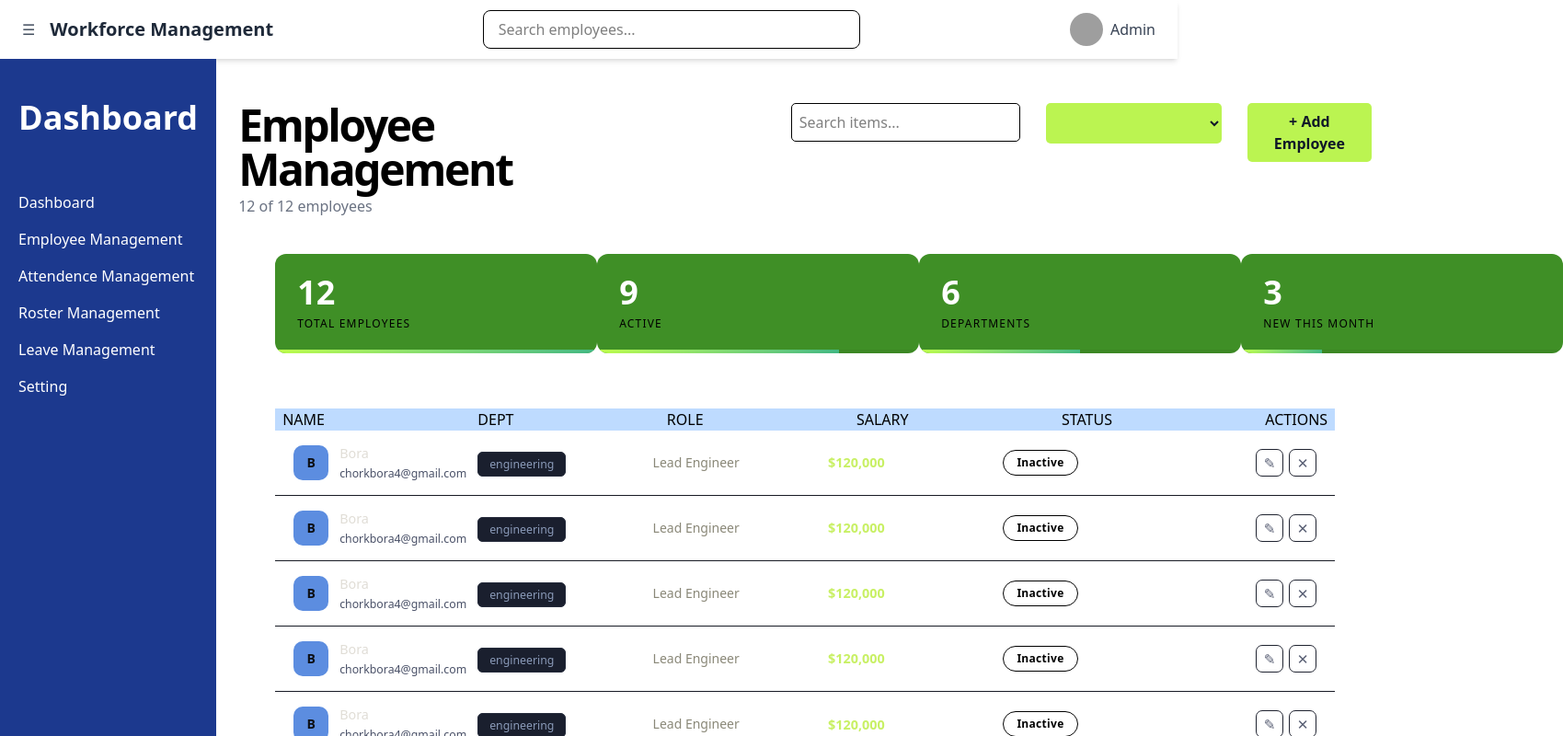
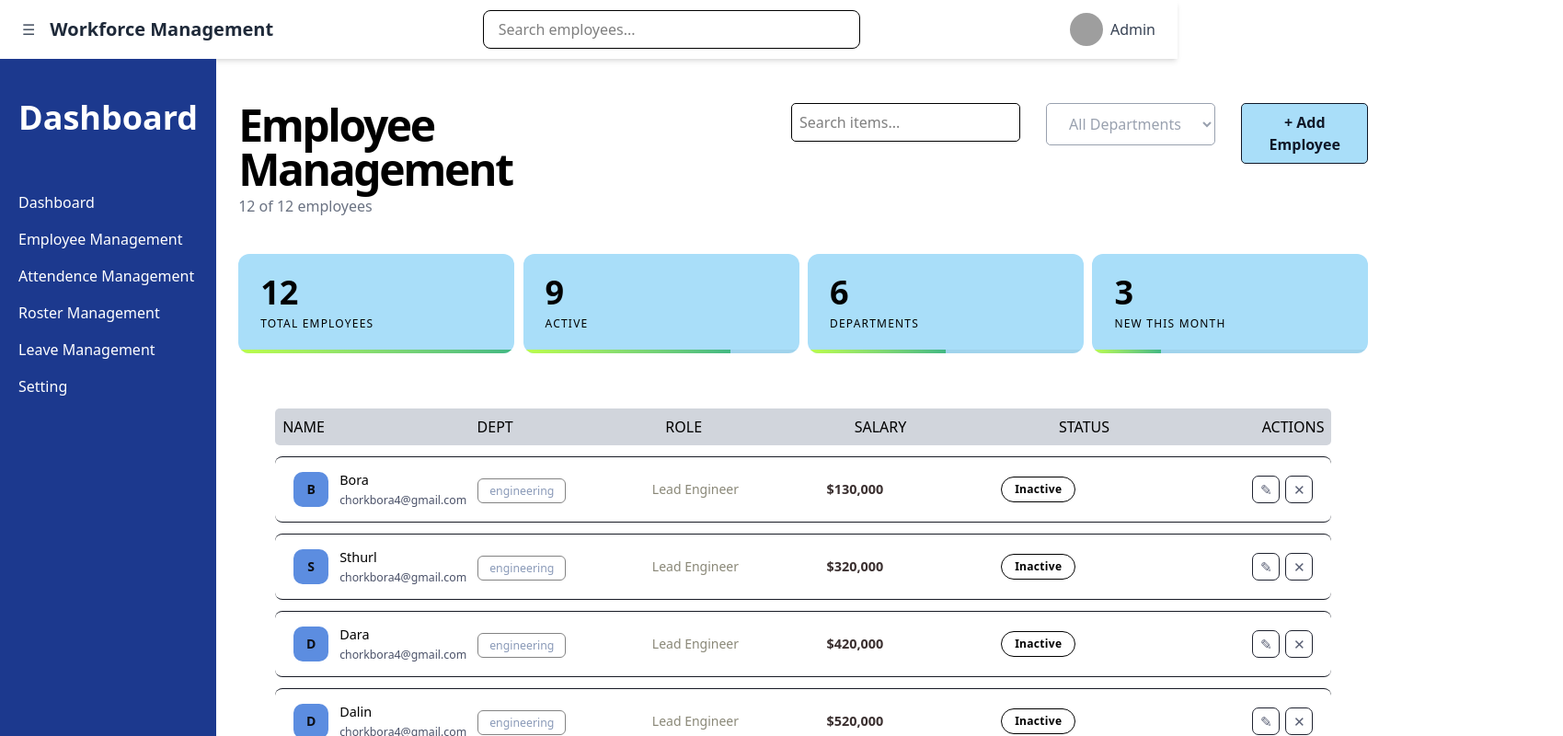
Before and after one commit to DaraCOOKED/HanSei-Electronics-fronted, a Nuxt app: page /employee-management in a window 1280 px wide. Shown: the top 800 px of the page at 92% size, 1699 px wide, since content can reach past the window. Built offline with nearby package versions, Linux system fonts and the light colour scheme; grey boxes are pictures that could not be loaded.

Commit message:
employee page 80%

```diff
--- a/app/components/Employee.vue
+++ b/app/components/Employee.vue
@@ -10,11 +10,11 @@ const props = defineProps({
 </script>
 
 <template>
-  <div class="relative overflow-hidden bg-[#3f8f26] rounded-xl p-6 min-w-[350px] flex flex-col">
+  <div class="relative overflow-hidden bg-[#a9def9] rounded-xl p-6 min-w-[300px] flex hover:bg-gray-100 transition-transform duration-400 ease-in-out hover:-translate-y-1">
 
     <!-- Content -->
     <div>
-      <h2 class="font-extrabold text-4xl text-white m-0 leading-none">
+      <h2 class="font-extrabold text-4xl text-black m-0 leading-none">
         {{ number }}
       </h2>
       <p class="text-black uppercase tracking-widest text-xs mt-2">
--- a/app/components/EmployeeStaff.vue
+++ b/app/components/EmployeeStaff.vue
@@ -20,7 +20,7 @@ const emit = defineEmits(['edit', 'delete'])
 </script>
 
 <template>
-  <tr class="w-full flex justify-between items-center border-b border-[#181b25] transition-colors duration-150 hover:bg-[#161923]">
+  <tr class="w-full flex justify-between items-center border-b border-t border-[#181b25] mt-3 transition-colors duration-150 hover:bg-[#] rounded-lg">
 
     <!-- Name -->
     <td class="flex-1 min-w-[200px] px-5 py-3.5">
@@ -42,7 +42,7 @@ const emit = defineEmits(['edit', 'delete'])
 
         <!-- Name + Email info -->
         <div class="flex flex-col gap-0.5">
-          <span class="font-medium text-[#e0ddd6] text-[0.9rem]">{{ name }}</span>
+          <span class="font-medium text-[#000000] text-[0.9rem]">{{ name }}</span>
           <span class="text-[#4a5168] text-[0.77rem]">{{ email }}</span>
         </div>
       </div>
@@ -50,7 +50,7 @@ const emit = defineEmits(['edit', 'delete'])
 
     <!-- Department -->
     <td class="flex-1 px-5 py-3.5">
-      <span class="bg-[#1a1f2e] border border-[#252b3b] rounded-md px-3 py-1 text-[0.77rem] text-[#8a9ab8] whitespace-nowrap">
+      <span class="bg-[#] border border-[#838383] rounded-md px-3 py-1 text-[0.77rem] text-[#8a9ab8] whitespace-nowrap">
         {{ department }}
       </span>
     </td>
@@ -61,7 +61,7 @@ const emit = defineEmits(['edit', 'delete'])
     </td>
 
     <!-- Salary -->
-    <td class="flex-1 px-5 py-3.5 text-[#c8f064] font-semibold text-[0.9rem]">
+    <td class="flex-1 px-5 py-3.5 text-[#3B3030] font-semibold text-[0.9rem]">
       ${{ salary }}
     </td>
 
@@ -70,6 +70,7 @@ const emit = defineEmits(['edit', 'delete'])
       <span
         class="inline-block px-3.5 py-1 rounded-full text-[0.75rem] font-semibold tracking-wide capitalize border"
         :class="{
+
           'bg-[rgba(92,224,138,0.12)] text-[#5ce08a] border-[rgba(92,224,138,0.25)]' : status === 'active',
           'bg-[r(224,92,92,0.12)]  text-[#e05c5c] border-[rgba(224,92,92,0.25)]'  : status === 'inactive',
           'bg-[rgba(224,163,92,0.12)] text-[#e0a35c] border-[rgba(224,163,92,0.25)]' : status === 'onleave',
--- a/app/pages/employee-management.vue
+++ b/app/pages/employee-management.vue
@@ -23,10 +23,10 @@ const stats = [
                 </div>
                 <div class="flex">
                     <div class="ml-30">
-                    <input v-model="searchQuery" type="search" placeholder="Search items..." class="border p-2 rounded-[5px] " /> <ul> <li v-for="item in filteredItems" :key="item">{{ item }}</li> </ul>
+                    <input v-model="searchQuery" type="search" placeholder="Search items..." class="border  p-2 rounded-[5px] hover:border-b hover:border-t" /> <ul> <li v-for="item in filteredItems" :key="item">{{ item }}</li> </ul>
                     </div>
                     <div class="ml-7">
-                        <select id="" v-model="selectedValue" class="bg-lime-300 rounded-[5px] text-gray-900 font-bold px-5 py-2.5">
+                        <select id="" type="All Departments" class="bg-300 border rounded-[5px] text-gray-400 px-5 py-2.5 hover:border-b hover:border-t">
                             <option value="" >All Departments</option>
                             <option value="" >Engineering</option>
                             <option value="" >Design</option>
@@ -37,8 +37,8 @@ const stats = [
 
                         </select>
                     </div>
-                    <div class="ml-7">
-                        <button class="bg-lime-300 text-gray-900 font-bold px-5 py-2 rounded-[5px] hover: border-none">
+                    <div class="ml-7 ">
+                        <button class="bg-[#a9def9]  text-gray-900 font-bold px-5 py-2 rounded-[5px] border">
                             + Add Employee
                         </button>
                     </div>
@@ -52,7 +52,7 @@ const stats = [
 
 
 
-            <div class="container flex justify-between mt-10 ml-10 mr-10">
+            <div class="container flex justify-between mt-10">
                 <Employee number="12" text="Total Employees" :percentage="100" />
                 <Employee number="9"  text="Active"          :percentage="75"  />
                 <Employee number="6"  text="Departments"     :percentage="50"  />
@@ -61,25 +61,25 @@ const stats = [
 
 
 
-            <div class="mt-15 ml-10 mr-10">
-            <div class="flex justify-between bg-blue-200 pr-2 pl-2">
-                <NuxtLink to="/NAME">NAME</NuxtLink>
-                <NuxtLink to="/NAME">DEPT</NuxtLink>
-                <NuxtLink to="/NAME">ROLE</NuxtLink>
-                <NuxtLink to="/NAME">SALARY</NuxtLink>
-                <NuxtLink to="/NAME">STATUS</NuxtLink>
-                <NuxtLink to="/NAME">ACTIONS</NuxtLink>
+            <div class="mt-15 ml-10 mr-10   rounded-[5px]">
+            <div class="flex justify-between bg-gray-300 pr-2 pl-2 rounded-[5px] p-2">
+                <NuxtLink to="/NAME" class="transition-transform duration-400 ease-in-out hover:-translate-y-1">NAME</NuxtLink>
+                <NuxtLink to="/NAME" class="transition-transform duration-400 ease-in-out hover:-translate-y-1">DEPT</NuxtLink>
+                <NuxtLink to="/NAME" class="transition-transform duration-400 ease-in-out hover:-translate-y-1">ROLE</NuxtLink>
+                <NuxtLink to="/NAME" class="transition-transform duration-400 ease-in-out hover:-translate-y-1">SALARY</NuxtLink>
+                <NuxtLink to="/NAME" class="transition-transform duration-400 ease-in-out hover:-translate-y-1">STATUS</NuxtLink>
+                <NuxtLink to="/NAME" class="transition-transform duration-400 ease-in-out hover:-translate-y-1">ACTIONS</NuxtLink>
 
             </div>
             <div>
-                <EmployeeStaff picture="" name="Bora" email="chorkbora4@gmail.com" department="engineering" role="Lead Engineer" salary="120,000" status="	inactive"/>
-                <EmployeeStaff picture="" name="Bora" email="chorkbora4@gmail.com" department="engineering" role="Lead Engineer" salary="120,000" status="	inactive"/>
-                <EmployeeStaff picture="" name="Bora" email="chorkbora4@gmail.com" department="engineering" role="Lead Engineer" salary="120,000" status="	inactive"/>
-                <EmployeeStaff picture="" name="Bora" email="chorkbora4@gmail.com" department="engineering" role="Lead Engineer" salary="120,000" status="	inactive"/>
-                <EmployeeStaff picture="" name="Bora" email="chorkbora4@gmail.com" department="engineering" role="Lead Engineer" salary="120,000" status="	inactive"/>
-                <EmployeeStaff picture="" name="Bora" email="chorkbora4@gmail.com" department="engineering" role="Lead Engineer" salary="120,000" status="	inactive"/>
-                <EmployeeStaff picture="" name="Bora" email="chorkbora4@gmail.com" department="engineering" role="Lead Engineer" salary="120,000" status="	inactive"/>
-                <EmployeeStaff picture="" name="Bora" email="chorkbora4@gmail.com" department="engineering" role="Lead Engineer" salary="120,000" status="	inactive"/>
+                <EmployeeStaff picture="" name="Bora" email="chorkbora4@gmail.com" department="engineering" role="Lead Engineer" salary="130,000" status="	inactive"/>
+                <EmployeeStaff picture="" name="Sthurl" email="chorkbora4@gmail.com" department="engineering" role="Lead Engineer" salary="320,000" status="	inactive"/>
+                <EmployeeStaff picture="" name="Dara" email="chorkbora4@gmail.com" department="engineering" role="Lead Engineer" salary="420,000" status="	inactive"/>
+                <EmployeeStaff picture="" name="Dalin" email="chorkbora4@gmail.com" department="engineering" role="Lead Engineer" salary="520,000" status="	inactive"/>
+                <EmployeeStaff picture="" name="Bora" email="chorkbora4@gmail.com" department="engineering" role="Lead Engineer" salary="150,000" status="	inactive"/>
+                <EmployeeStaff picture="" name="Bora" email="chorkbora4@gmail.com" department="engineering" role="Lead Engineer" salary="160,000" status="	inactive"/>
+                <EmployeeStaff picture="" name="Bora" email="chorkbora4@gmail.com" department="engineering" role="Lead Engineer" salary="320,000" status="	inactive"/>
+                <EmployeeStaff picture="" name="Bora" email="chorkbora4@gmail.com" department="engineering" role="Lead Engineer" salary="250,000" status="	inactive"/>
             </div>
         </div>
 
```
